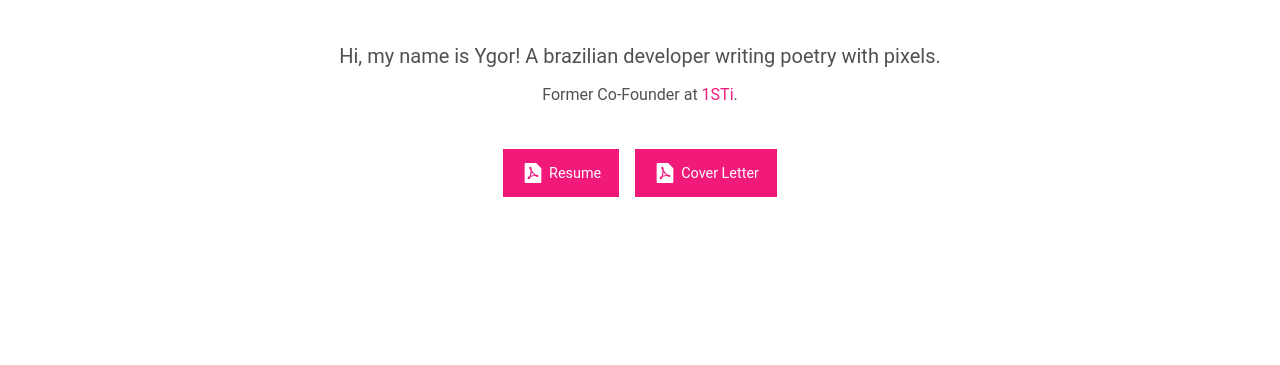
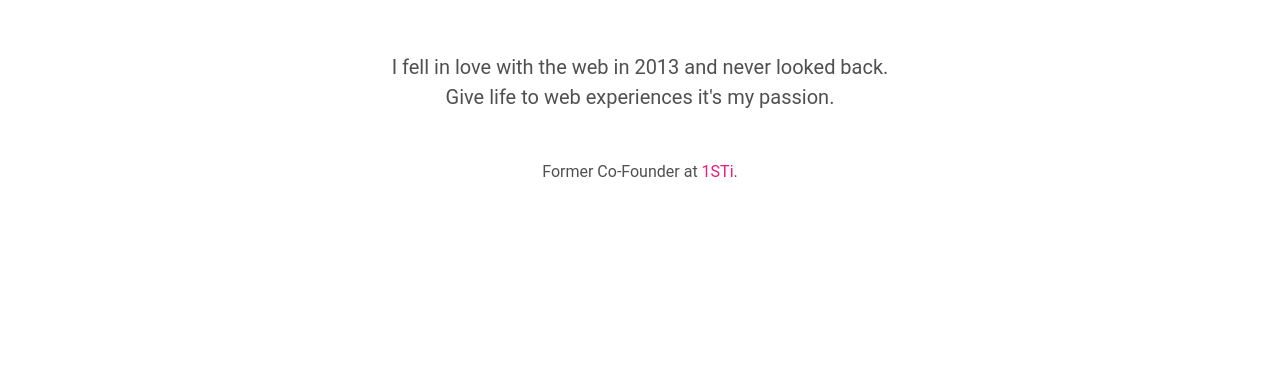
Before and after one commit to ygorlf/ygorfonseca.com, a Gatsby site: page / in a window 1280 px wide. Shown: the part 435-800 px from the top of the page. Built offline with nearby package versions, Linux system fonts and the light colour scheme; Gatsby itself is replaced by a stand-in of ours.

Commit message:
Removing Resume Section & Changing Paragraph Content

```diff
--- a/src/pages/index.tsx
+++ b/src/pages/index.tsx
@@ -3,7 +3,6 @@ import type { PageProps } from 'gatsby';
 import styled, { keyframes } from 'styled-components';
 
 import me from '../images/me.jpeg';
-import pdf from '../images/icons/pdf.svg';
 
 import Layout from '../components/layout';
 import SEO from '../components/seo';
@@ -27,6 +26,9 @@ const About = styled.section`
 `;
 
 const InnerContainer = styled.div`
+  display: flex;
+  flex-direction: column;
+  align-items: center;
   max-width: 1110px;
   margin: 0 auto;
   padding: 0 1.5rem;
@@ -104,7 +106,7 @@ const Paragraph = styled.p`
 
 const PreviousJob = styled.span`
   display: block;
-  margin-top: 0.75rem;
+  margin-top: 3rem;
   font-size: 1rem;
 
   @media (max-width: 1023px) {
@@ -118,43 +120,6 @@ const PreviousCompany = styled.a`
 
   &:hover {
     border-bottom: 2px solid #F11A7B;
-  }
-`;
-
-const Documents = styled.div`
-  display: flex;
-  margin-top: 5vh;
-`;
-
-const DocumentLink = styled.a`
-  display: flex;
-  justify-content: center;
-  align-items: center;
-  height: 3rem;
-  margin: 0 0.5rem;
-  padding: 1rem;
-  border: 2px solid transparent;
-  cursor: pointer;
-  color: #fff;
-  font: 400 0.9rem 'Roboto', sans-serif;
-  transition: all .2s ease-in;
-  background: #F11A7B;
-
-  &::before {
-    content: '';
-    display: inline-block;
-    width: 24px;
-    height: 24px;
-    margin-right: 0.25rem;
-    background: url(${pdf}) no-repeat center;
-    background-size: contain;
-  }
-
-  &:hover {
-    color: #505050;
-    border: 2px solid #F11A7B;
-    box-shadow: 3px 3px 0 #F11A7B;
-    background: #fff;
   }
 `;
 
@@ -179,7 +144,9 @@ const IndexPage: React.FC<PageProps> = () => {
           <Paragraph>
             {/* BR - &#127463;&#127479;*/}
             {/* US - &#127482;&#127480; */}
-            Hi, my name is Ygor! A brazilian developer writing poetry with pixels.
+            I fell in love with the web in 2013 and never looked back.
+            <br />
+            Give life to web experiences it's my passion.
             <br />
             <PreviousJob>
               Former Co-Founder at
@@ -192,20 +159,6 @@ const IndexPage: React.FC<PageProps> = () => {
             </PreviousJob>
           </Paragraph>
         </InnerContainer>
-        <Documents>
-          <DocumentLink
-            href='/resume.pdf'
-            download="Ygor_Fonseca_Resume.pdf"
-          >
-            Resume
-          </DocumentLink>
-          <DocumentLink
-            href='/cover-letter.pdf'
-            download="Ygor_Fonseca_Letter.pdf"
-          >
-            Cover Letter
-          </DocumentLink>
-        </Documents>
       </About>
     </Layout>
   )
```
Also changed, not shown: 2 other files.
